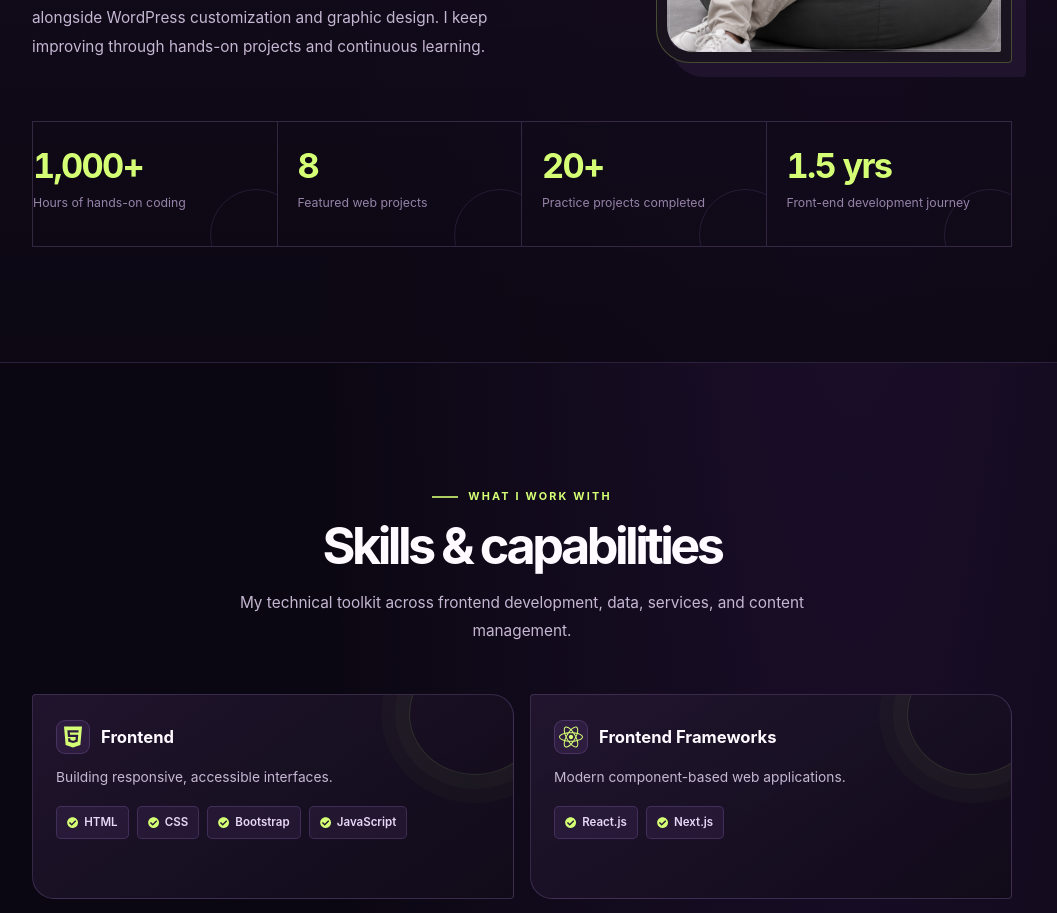
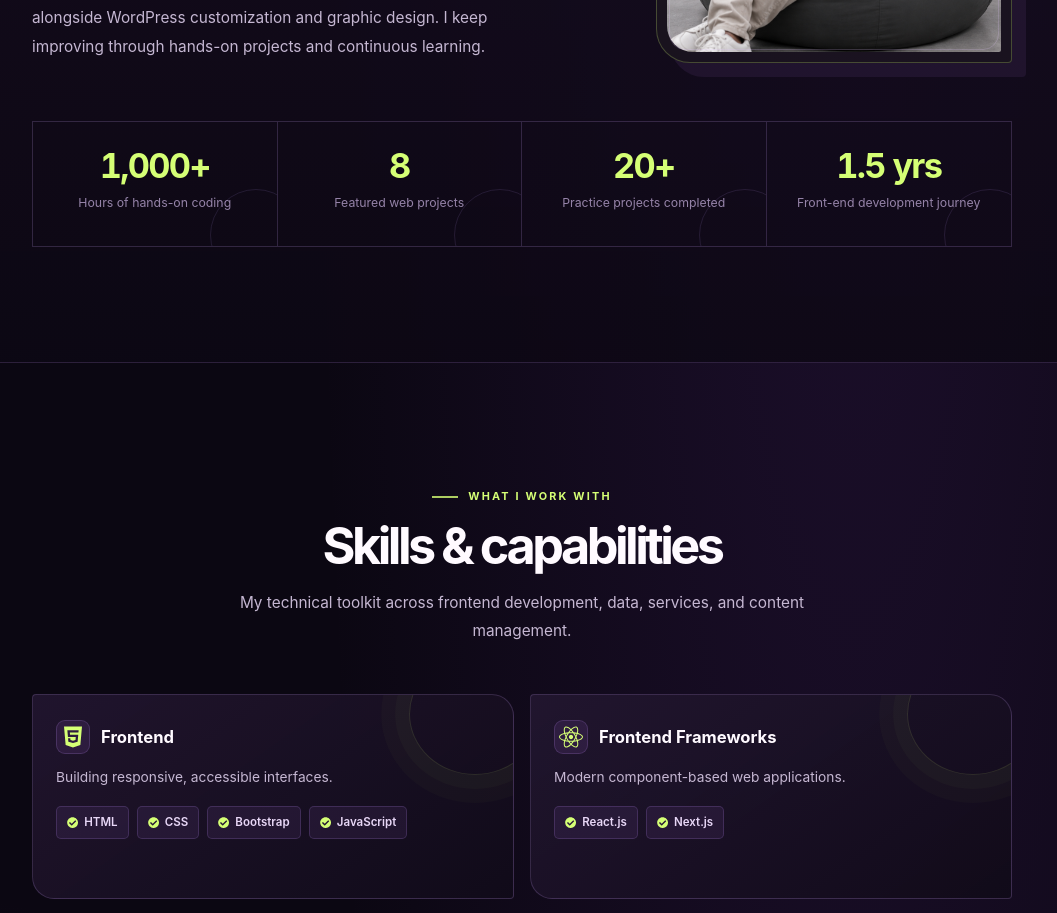
Before and after one commit to rajiur-developer/portfolio, a Next.js app: page / in a window 1280 px wide. Shown: the part 1300-2213 px from the top of the page, without its empty margins (118-1175 px from the left). Built offline with nearby package versions, Linux system fonts and the light colour scheme.

Commit message:
Center achievement stats text

```diff
--- a/app/globals.css
+++ b/app/globals.css
@@ -776,3 +776,22 @@ body::after {
   border-left: 1px solid var(--border);
   border-right: 1px solid var(--border);
 }
+
+
+/* Center achievement numbers and labels inside each column */
+.stat {
+  text-align: center;
+}
+.stat strong,
+.stat span {
+  width: 100%;
+  text-align: center;
+}
+.stats .stat:first-child {
+  padding-left: 20px;
+}
+@media (max-width: 640px) {
+  .stats .stat:first-child {
+    padding-left: 13px;
+  }
+}
```
